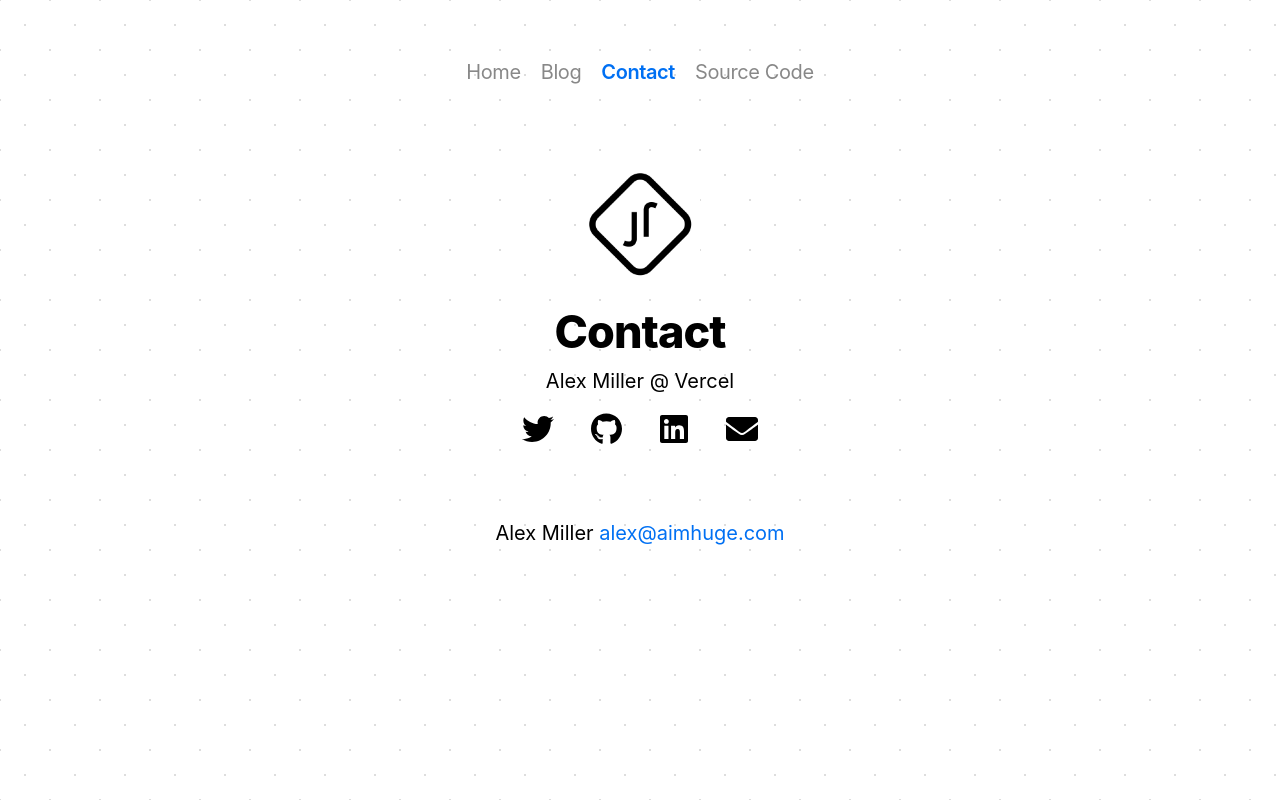
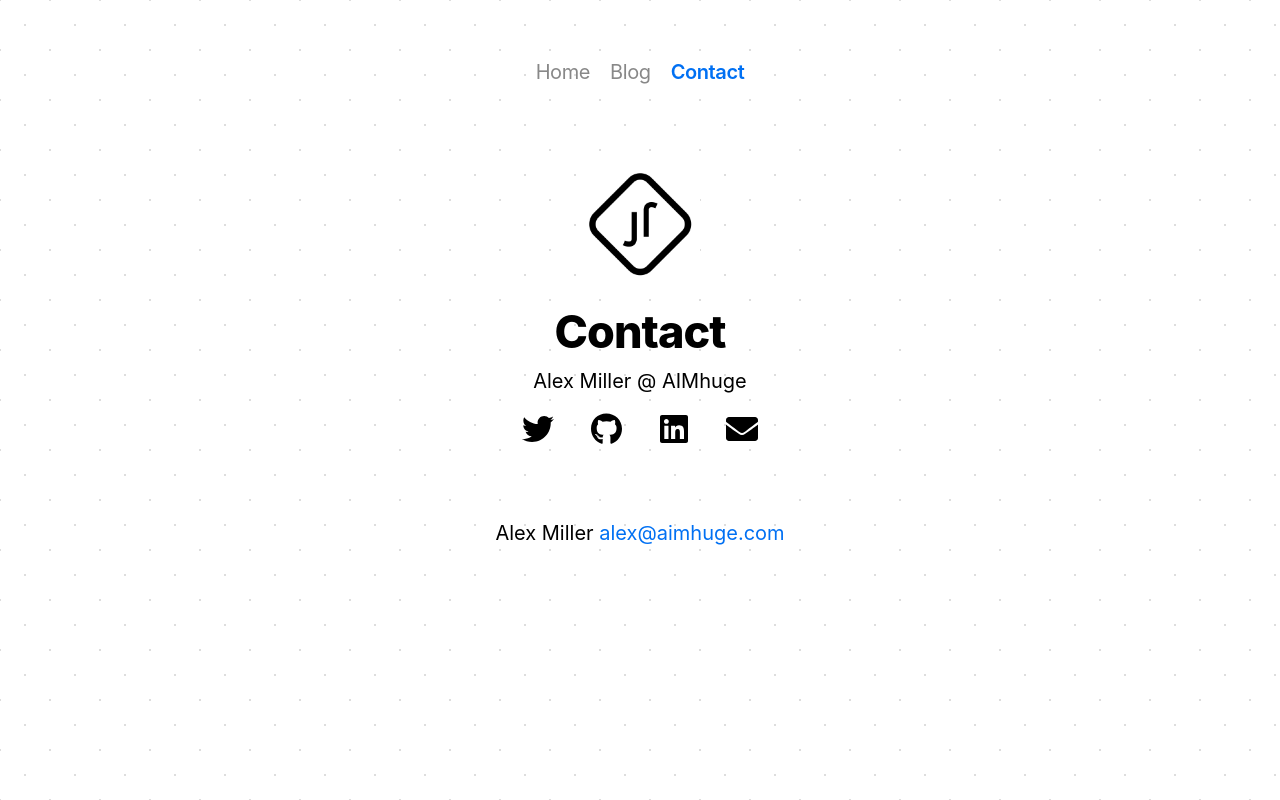
Before and after one commit to fotoflo/notion-blog, a Next.js app: page /contact in a window 1280 px wide. Built offline with nearby package versions, Linux system fonts and the light colour scheme.

Commit message:
change more contact info

```diff
--- a/src/components/header.tsx
+++ b/src/components/header.tsx
@@ -8,7 +8,6 @@ const navItems: { label: string; page?: string; link?: string }[] = [
   { label: 'Home', page: '/' },
   { label: 'Blog', page: '/blog' },
   { label: 'Contact', page: '/contact' },
-  { label: 'Source Code', link: 'https://github.com/ijjk/notion-blog' },
 ]
 
 const ogImageUrl = 'https://notion-blog.now.sh/og-image.png'
@@ -24,9 +23,9 @@ export default ({ titlePre = '' }) => {
           name="description"
           content="An example Next.js site using Notion for the blog"
         />
-        <meta name="og:title" content="My Notion Blog" />
+        <meta name="og:title" content="Alex's Notion Blog" />
         <meta property="og:image" content={ogImageUrl} />
-        <meta name="twitter:site" content="@_ijjk" />
+        <meta name="twitter:site" content="@fotoflo" />
         <meta name="twitter:card" content="summary_large_image" />
         <meta name="twitter:image" content={ogImageUrl} />
       </Head>
--- a/src/pages/contact.tsx
+++ b/src/pages/contact.tsx
@@ -44,7 +44,7 @@ export default () => (
 
       <div className={contactStyles.name}>
         Alex Miller @ {' '}
-        <ExtLink href="https://aimhuge.com">Vercel</ExtLink>
+        <ExtLink href="https://aimhuge.com">AIMhuge</ExtLink>
       </div>
 
       <div className={contactStyles.links}>
```
